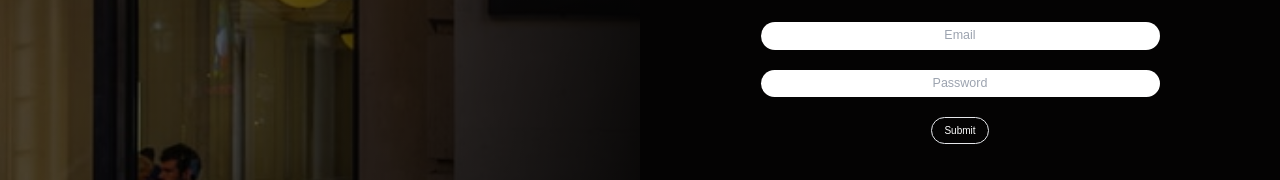
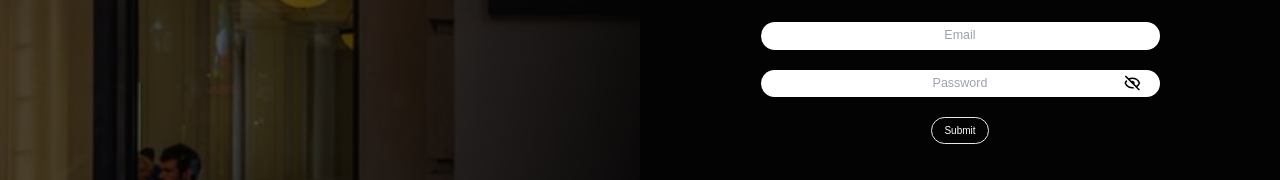
Before and after one commit to peltastic/techstore_frontend, a Next.js app: page /login in a window 1280 px wide. Shown: the part 322-502 px from the top of the page. Built offline with nearby package versions, Linux system fonts and the light colour scheme.

Commit message:
ui updates

```diff
--- a/components/Input.tsx
+++ b/components/Input.tsx
@@ -1,13 +1,24 @@
+import { BiHide, BiShowAlt } from "react-icons/bi";
 type Props = {
   type: string;
-  placeholder: string | undefined;
+  placeholder: string
   changed: (e: any) => void;
-  value: string | number
-  class: string
+  value: string | number;
+  class: string;
+  clicked: () => void | string;
+  show: boolean | string;
+  section: string
 };
 
 function Input(props: Props) {
   return (
+    <div
+      className={`
+      ${props.section === "add"? "w-[60%]": null}
+      ${
+        props.placeholder === "Password"  ? "w-[70%] mx-auto" : null
+      } relative`}
+    >
       <input
         type={props.type}
         placeholder={props.placeholder}
@@ -15,6 +26,16 @@ function Input(props: Props) {
         value={props.value}
         className={`${props.class} block rounded-3xl px-5 py-2 text-xl text-center text-[#514e4e]`}
       />
+      {props.placeholder === "Password" ? (
+        <>
+          {props.show ? (
+            <BiShowAlt onClick={props.clicked} className="absolute top-[50%] right-7 cursor-pointer text-3xl  text-black -translate-y-[50%] " />
+          ) : (
+            <BiHide onClick={props.clicked} className="absolute top-[50%] right-7 cursor-pointer text-3xl  text-black -translate-y-[50%] " />
+          )}
+        </>
+      ) : null}
+    </div>
   );
 }
 
--- a/pages/add.tsx
+++ b/pages/add.tsx
@@ -137,40 +137,52 @@ function AddProducts({}: Props) {
             <p className="mr-auto text-2xl">Product Name :</p>
             <Input
               type="text"
-              class="w-[60%]"
+              class="w-full"
               changed={(e) => onChangeHandler(e, "name")}
               value={productData.name}
               placeholder={""}
+              clicked={()=>{return}}
+              show=""
+              section="add"
             />
           </div>
           <div className="flex items-center  w-full mb-[2rem]">
             <p className="mr-auto text-2xl">Description :</p>
             <Input
               type="text"
-              class="w-[60%]"
+              class="w-full"
               changed={(e) => onChangeHandler(e, "desc")}
               value={productData.desc}
               placeholder={""}
+              clicked={()=>{return}}
+              show=""
+              section="add"
             />
           </div>
           <div className="flex items-center w-full mb-[2rem]">
             <p className="mr-auto text-2xl">Product Brand :</p>
             <Input
               type="text"
-              class="w-[60%]"
+              class="w-full"
               changed={(e) => onChangeHandler(e, "brand")}
               value={productData.brand}
               placeholder={""}
+              clicked={()=>{return}}
+              show=""
+              section="add"
             />
           </div>
           <div className="flex items-center  w-full mb-[2rem]">
             <p className="mr-auto text-2xl">Product Price:</p>
             <Input
               type="number"
-              class="w-[60%]"
+              class="w-full"
               changed={(e) => onChangeHandler(e, "price")}
               value={productData.price}
               placeholder={""}
+              clicked={()=>{return}}
+              show=""
+              section="add"
             />
           </div>
           <div className="flex items-center  w-full mb-[2rem]">
--- a/pages/login.tsx
+++ b/pages/login.tsx
@@ -1,6 +1,6 @@
 import type { NextPage } from "next";
-import { useMutation, useQuery } from "react-query";
-import { signUp, login, user } from "../api/requests/auth";
+import { useMutation } from "react-query";
+import { signUp, login } from "../api/requests/auth";
 import { signinReq, signupReq } from "../api/types/auth";
 import { useState } from "react";
 import { useRouter } from "next/router";
@@ -18,13 +18,14 @@ const Login: NextPage = ({}: Props) => {
     email: "",
     password: "",
   });
+  const [showPassword, setShowPassword] = useState<boolean>(false);
   const [signinState, setSigninState] = useState<signinReq>({
     email: "",
     password: "",
   });
   const [errorMessage, setErrorMessage] = useState<string>("");
   const signupMutation = useMutation((body: signupReq) => signUp(body), {
-    onSuccess: (data) => {
+    onSuccess: () => {
       setIsLogin(true);
     },
     onError: (error) => {
@@ -37,14 +38,13 @@ const Login: NextPage = ({}: Props) => {
       setSigninState({ ...signinState, email: "", password: "" });
       const res: any = data;
       sessionStorage.setItem("token", res.data.accessToken);
-      router.back()
+      router.back();
     },
     onError: (error) => {
       const message: any = error;
       setErrorMessage(message.response.data.error);
     },
   });
-
 
   const onChange = (e: any, type: string): void => {
     setErrorMessage("");
@@ -83,13 +83,21 @@ const Login: NextPage = ({}: Props) => {
           changed={(e) => onChange(e, "email")}
           value={signinState.email}
           class="w-[70%] m-auto   mb-8 "
+          clicked={() => {
+            return;
+          }}
+          show={""}
+          section=""
         />
         <Input
-          type="password"
+          type={showPassword ? "text" : "password"}
           placeholder="Password"
           changed={(e) => onChange(e, "password")}
           value={signinState.password}
-          class="w-[70%] m-auto   mb-8 "
+          class="w-full m-auto   mb-8 "
+          clicked={() => setShowPassword(!showPassword)}
+          show={showPassword}
+          section=""
         />
       </>
     );
@@ -102,6 +110,11 @@ const Login: NextPage = ({}: Props) => {
           changed={(e) => onChange(e, "name")}
           value={signupState.name}
           class="w-[70%] m-auto  mb-8 "
+          clicked={() => {
+            return;
+          }}
+          show={""}
+          section=""
         />
         <Input
           type="email"
@@ -109,13 +122,21 @@ const Login: NextPage = ({}: Props) => {
           changed={(e) => onChange(e, "email")}
           value={signupState.email}
           class="w-[70%] m-auto   mb-8 "
+          clicked={() => {
+            return;
+          }}
+          show={""}
+          section=""
         />
         <Input
-          type="password"
+          type={showPassword ? "text" : "password"}
           placeholder="Password"
           changed={(e) => onChange(e, "password")}
           value={signupState.password}
-          class="w-[70%] m-auto   mb-8 "
+          class="w-full m-auto   mb-8 "
+          clicked={() => setShowPassword(!showPassword)}
+          show={showPassword}
+          section=""
         />
       </>
     );
```
Lines whose indentation alone changed are shown as unchanged.
